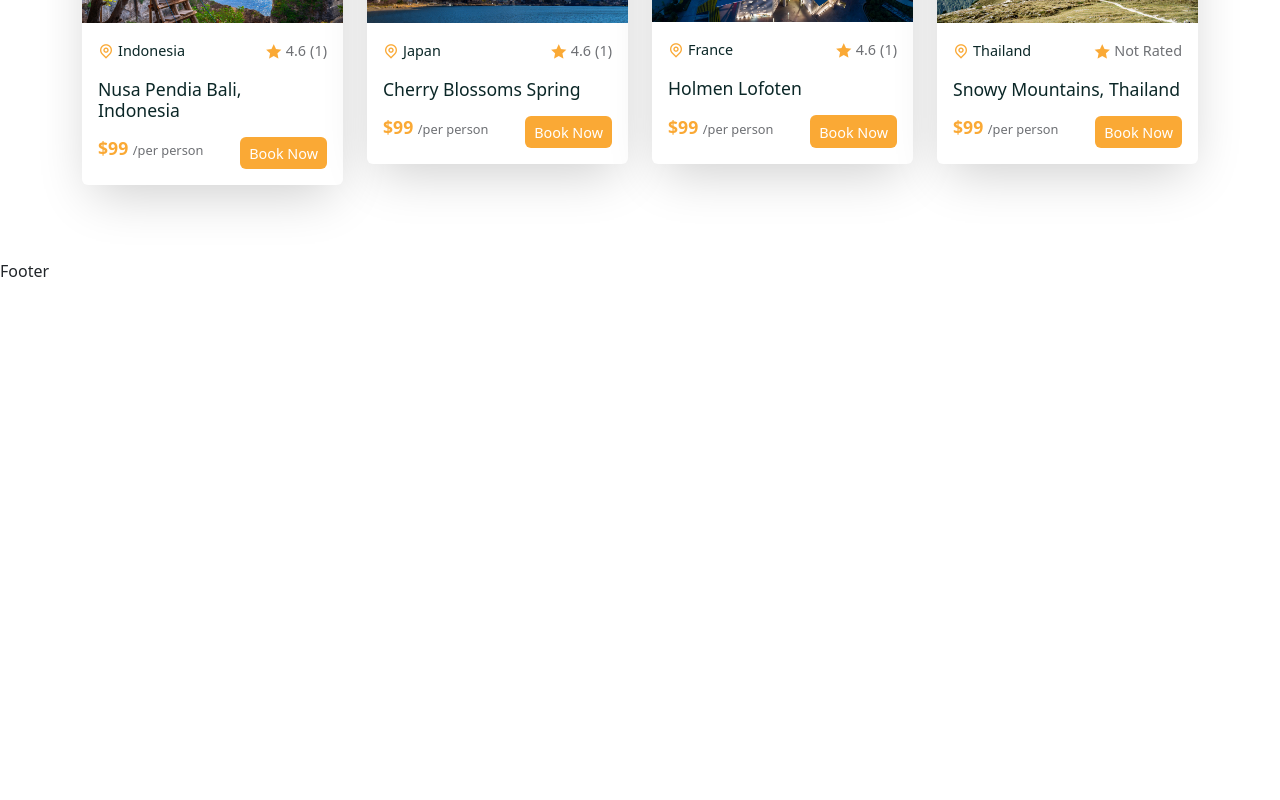
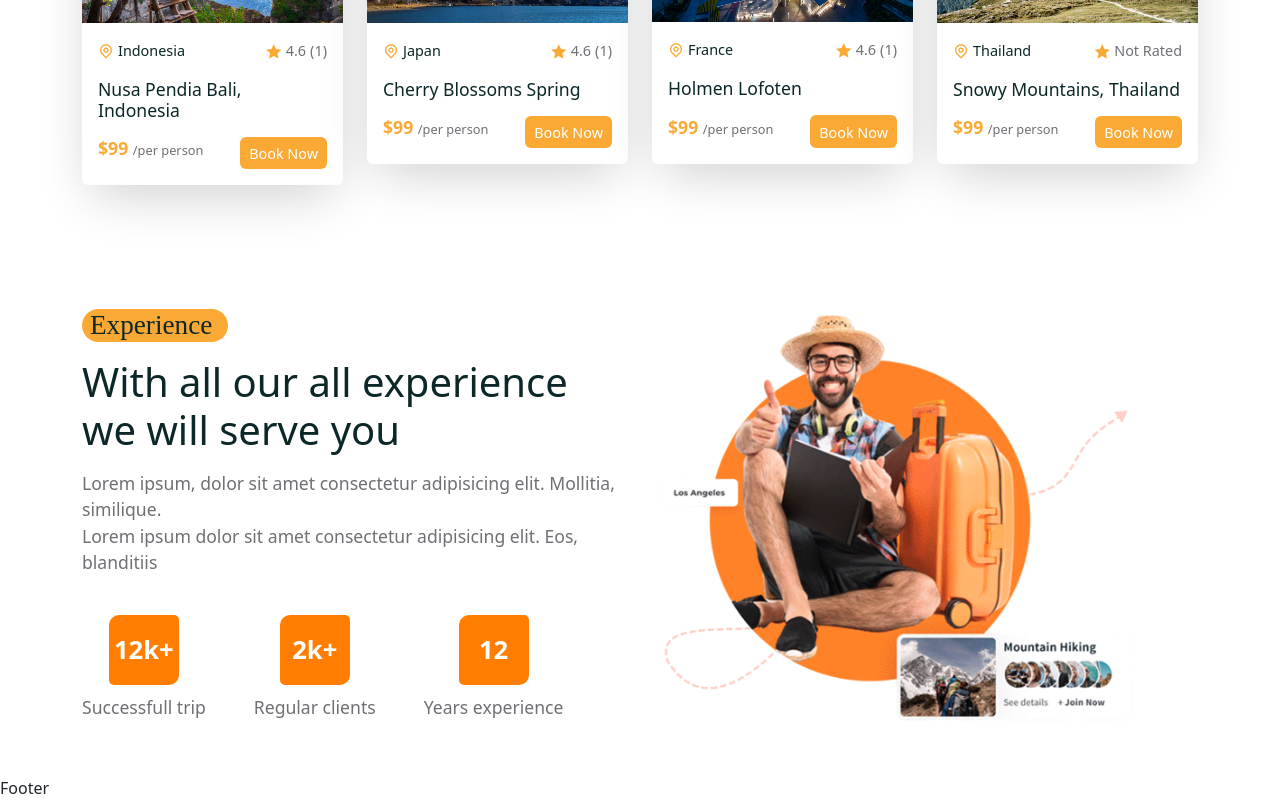
Before and after one commit to argha-paul-2002/MERN_Tours-and-Travels_Frontend, a React (Create React App) app: page /home in a window 1280 px wide. Shown: the part 1697-2497 px from the top of the page. Before the commit the page ends 1980 px from the top, so only its background shows below. Built offline with nearby package versions, Linux system fonts and the light colour scheme; a web font is replaced by a local one.

Commit message:
Experience section design done

```diff
--- a/src/pages/Home.jsx
+++ b/src/pages/Home.jsx
@@ -5,6 +5,7 @@ import heroImg from '../assets/images/hero-img01.jpg';
 import heroImg02 from '../assets/images/hero-img02.jpg';
 import heroVideo from '../assets/images/hero-video.mp4';
 import worldImg from '../assets/images/world.png'
+import experienceImg from '../assets/images/experience.png'
 import Subtitle from '../shared/Subtitle';
 
 import SearchBar from '../shared/SearchBar';
@@ -80,6 +81,43 @@ const Home = () => {
 
     {/* ============== Featured tour Section End ============= */}
 
+    {/* ============== Experience Section Start ============= */}
+
+    <section>
+      <Container>
+        <Row>
+          <Col lg='6'>
+            <div className="experience__content">
+              <Subtitle subtitle={'Experience'} />
+              <h2>With all our all experience<br /> we will serve you</h2>
+              <p>Lorem ipsum, dolor sit amet consectetur adipisicing elit. Mollitia, similique.<br />Lorem ipsum dolor sit amet consectetur adipisicing elit. Eos, blanditiis</p>
+            </div>
+            <div className="counter__wrapper d-flex align-items-center gap-5 ">
+              <div className="counter__box">
+                <span>12k+</span>
+                <h6>Successfull trip</h6>
+              </div>
+              <div className="counter__box">
+                <span>2k+</span>
+                <h6>Regular clients</h6>
+              </div>
+              <div className="counter__box">
+                <span>12</span>
+                <h6>Years experience</h6>
+              </div>
+            </div>
+          </Col>
+          <Col lg='6'>
+            <div className="experience__img">
+              <img src={experienceImg} alt="" />
+            </div>
+          </Col>
+        </Row>
+      </Container>
+    </section>
+
+    {/* ============== Experience Section End ============= */}
+
     </>
   )
 }
--- a/src/styles/home.css
+++ b/src/styles/home.css
@@ -54,3 +54,43 @@
     font-size: 2.3rem;
     font-weight: 500;
 }
+
+.experience__content h2{
+    font-size: 2.5rem;
+    margin-top: 1rem;
+    font-weight: 500;
+}
+
+.experience__content p{
+    font-size: 1.1rem;
+    color: var(--text-color);
+    margin-top: 1rem;
+}
+
+.counter__wrapper{
+    margin-top: 2.5rem;
+}
+
+.counter__box span{
+    width: 70px;
+    height: 70px;
+    margin: auto;
+    display: flex;
+    align-items: center;
+    justify-content: center;
+    background: var(--primary-color);
+    color: #fff;
+    font-size: 1.6rem;
+    font-weight: 600;
+    border-radius: 10px 5px 10px 5px;
+}
+
+.counter__box h6 {
+    font-size: 1.1rem;
+    margin-top: 0.7rem;
+    color: var(--text-color);
+}
+
+.experience__img img {
+    width: 90%;
+}
--- a/src/utils/avgRating.js
+++ b/src/utils/avgRating.js
@@ -5,7 +5,7 @@ const calculateAvgRating = (reviews) => {
       ? ""
       : totalRating === 1
       ? totalRating
-      : totalRating / reviews?.length;
+      : (totalRating / reviews?.length).toFixed(1);
 
   return {
     totalRating,
```
